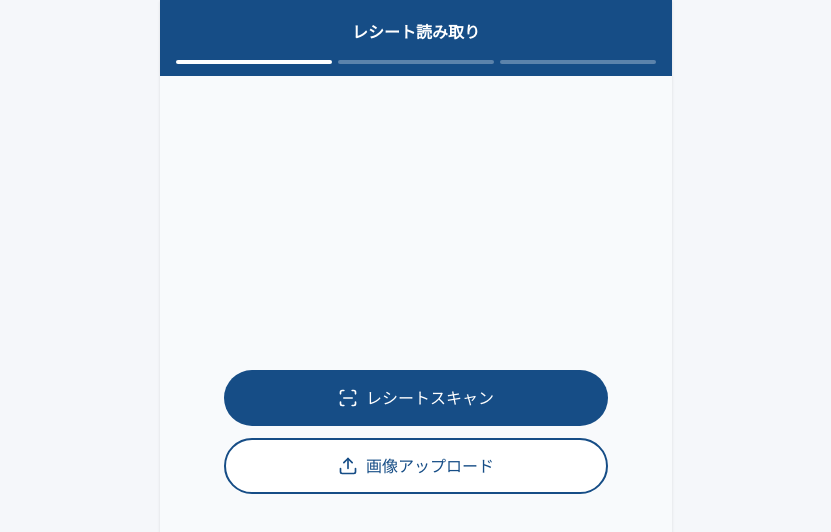
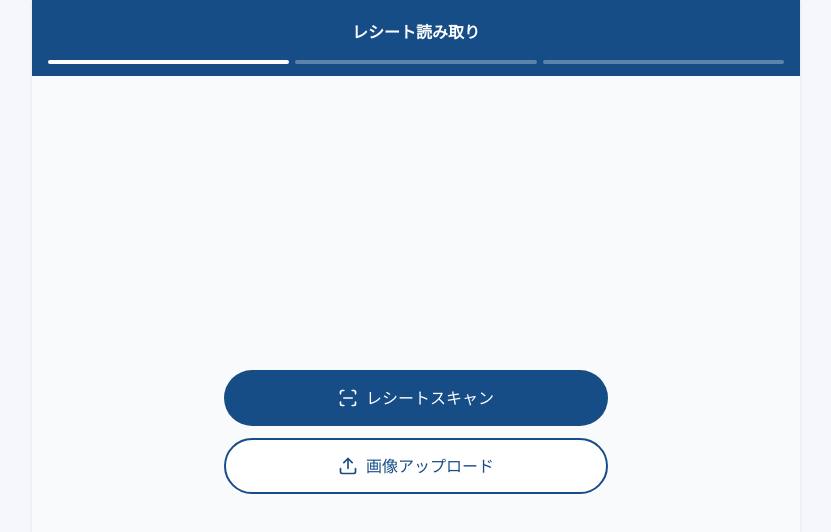
Before and after one commit to navingurung/receipt-scan-sandbox, a Next.js app: page / in a window 1280 px wide. Shown: the top 532 px of the page, without its empty margins (224-1055 px from the left). Built offline with nearby package versions, Linux system fonts and the light colour scheme.

Commit message:
feat: enhance layout and styling for improved user experience

```diff
--- a/app/globals.css
+++ b/app/globals.css
@@ -5,6 +5,12 @@
   --color-brand-dark: #0f3a66;
   --color-brand-light: #e8eff7;
   --font-sans: system-ui, -apple-system, "Hiragino Sans", "Hiragino Kaku Gothic ProN", "Noto Sans JP", "Yu Gothic", sans-serif;
+}
+
+html,
+body {
+  /* iOS のバウンススクロールで固定ヘッダーがずれるのを防ぐ */
+  overscroll-behavior-y: none;
 }
 
 body {
--- a/app/layout.tsx
+++ b/app/layout.tsx
@@ -17,7 +17,7 @@ export const viewport: Viewport = {
 export default function RootLayout({ children }: LayoutProps<"/">) {
   return (
     <html lang="ja" className="h-full antialiased">
-      <body className="flex min-h-full flex-col">{children}</body>
+     <body className="flex min-h-dvh flex-col">{children}</body>
     </html>
   );
 }
--- a/app/page.tsx
+++ b/app/page.tsx
@@ -98,7 +98,7 @@ export default function Home() {
   const meta = STEP_META[step];
 
   return (
-    <div className="mx-auto flex min-h-screen w-full max-w-lg flex-col bg-slate-50 shadow-sm">
+    <div className="mx-auto flex min-h-dvh w-full max-w-lg flex-col bg-slate-50 shadow-sm md:max-w-3xl">
       <FlowHeader title={meta.title} step={meta.index} totalSteps={TOTAL_STEPS} />
 
       {step === "start" && <StartStep onScan={openScanner} onUpload={processImage} />}
--- a/components/flow-footer.tsx
+++ b/components/flow-footer.tsx
@@ -14,7 +14,7 @@ export function FlowFooter({
   isPrimaryDisabled = false,
 }: FlowFooterProps) {
   return (
-    <footer className="sticky bottom-0 grid grid-cols-2 gap-3 border-t border-slate-200 bg-white p-4">
+   <footer className="sticky bottom-0 grid grid-cols-2 gap-3 border-t border-slate-200 bg-white px-4 pb-[max(1rem,env(safe-area-inset-bottom))] pt-4">
       <button
         type="button"
         onClick={onSecondary}
--- a/components/flow-header.tsx
+++ b/components/flow-header.tsx
@@ -10,7 +10,7 @@ type FlowHeaderProps = {
 
 export function FlowHeader({ title, step, totalSteps, onBack }: FlowHeaderProps) {
   return (
-    <header className="sticky top-0 z-10 bg-brand px-4 pb-3 pt-4 text-white">
+   <header className="sticky top-0 z-10 bg-brand pb-3 pl-[max(1rem,env(safe-area-inset-left))] pr-[max(1rem,env(safe-area-inset-right))] pt-[max(1rem,env(safe-area-inset-top))] text-white">
       <div className="relative flex h-8 items-center justify-center">
         {onBack && (
           <button
--- a/components/item-card.tsx
+++ b/components/item-card.tsx
@@ -21,7 +21,7 @@ export function ItemCard({ item, taxType, onEdit, onDelete }: ItemCardProps) {
             type="button"
             onClick={onEdit}
             aria-label={`${item.name}を編集`}
-            className="flex h-9 w-9 items-center justify-center rounded-md border border-slate-200 text-slate-600 hover:bg-slate-50 focus-visible:outline-2 focus-visible:outline-brand"
+            className="flex h-11 w-11 items-center justify-center rounded-md border border-slate-200 text-slate-600 hover:bg-slate-50 focus-visible:outline-2 focus-visible:outline-brand"
           >
             <PencilIcon size={16} />
           </button>
@@ -29,7 +29,7 @@ export function ItemCard({ item, taxType, onEdit, onDelete }: ItemCardProps) {
             type="button"
             onClick={onDelete}
             aria-label={`${item.name}を削除`}
-            className="flex h-9 w-9 items-center justify-center rounded-md bg-red-50 text-red-600 hover:bg-red-100 focus-visible:outline-2 focus-visible:outline-red-600"
+            className="flex h-11 w-11 items-center justify-center rounded-md bg-red-50 text-red-600 hover:bg-red-100 focus-visible:outline-2 focus-visible:outline-red-600"
           >
             <CloseIcon size={16} />
           </button>
--- a/components/item-editor.tsx
+++ b/components/item-editor.tsx
@@ -12,7 +12,7 @@ type ItemEditorProps = {
 };
 
 const inputClass =
-  "mt-1 w-full rounded-md border border-slate-300 px-3 py-2 text-slate-900 focus:border-brand focus:outline-none focus:ring-2 focus:ring-brand/20";
+  "mt-1 h-11 w-full rounded-md border border-slate-300 px-3 text-base text-slate-900 focus:border-brand focus:outline-none focus:ring-2 focus:ring-brand/20";
 
 export function ItemEditor({ item, taxType, onSave, onCancel }: ItemEditorProps) {
   const formId = useId();
@@ -47,7 +47,7 @@ export function ItemEditor({ item, taxType, onSave, onCancel }: ItemEditorProps)
   };
 
   return (
-    <div className="space-y-3 rounded-lg border-2 border-brand bg-white p-4">
+    <div className="space-y-3 rounded-lg border-2 border-brand bg-white p-4 md:col-span-2">
       <label className="block text-sm text-slate-700" htmlFor={`${formId}-name`}>
         商品名
         <input id={`${formId}-name`} value={name} onChange={(e) => setName(e.target.value)} className={inputClass} />
@@ -112,7 +112,7 @@ export function ItemEditor({ item, taxType, onSave, onCancel }: ItemEditorProps)
         <button
           type="button"
           onClick={onCancel}
-          className="rounded-md border border-slate-300 px-4 py-2 text-sm text-slate-700 hover:bg-slate-50"
+          className="h-11 rounded-md border border-slate-300 px-5 text-sm text-slate-700 hover:bg-slate-50"
         >
           キャンセル
         </button>
@@ -120,7 +120,7 @@ export function ItemEditor({ item, taxType, onSave, onCancel }: ItemEditorProps)
           type="button"
           onClick={handleSave}
           disabled={!isValid}
-          className="rounded-md bg-brand px-4 py-2 text-sm font-medium text-white hover:bg-brand-dark disabled:opacity-40"
+          className="h-11 rounded-md bg-brand px-5 text-sm font-medium text-white hover:bg-brand-dark disabled:opacity-40"
         >
           保存
         </button>
```
